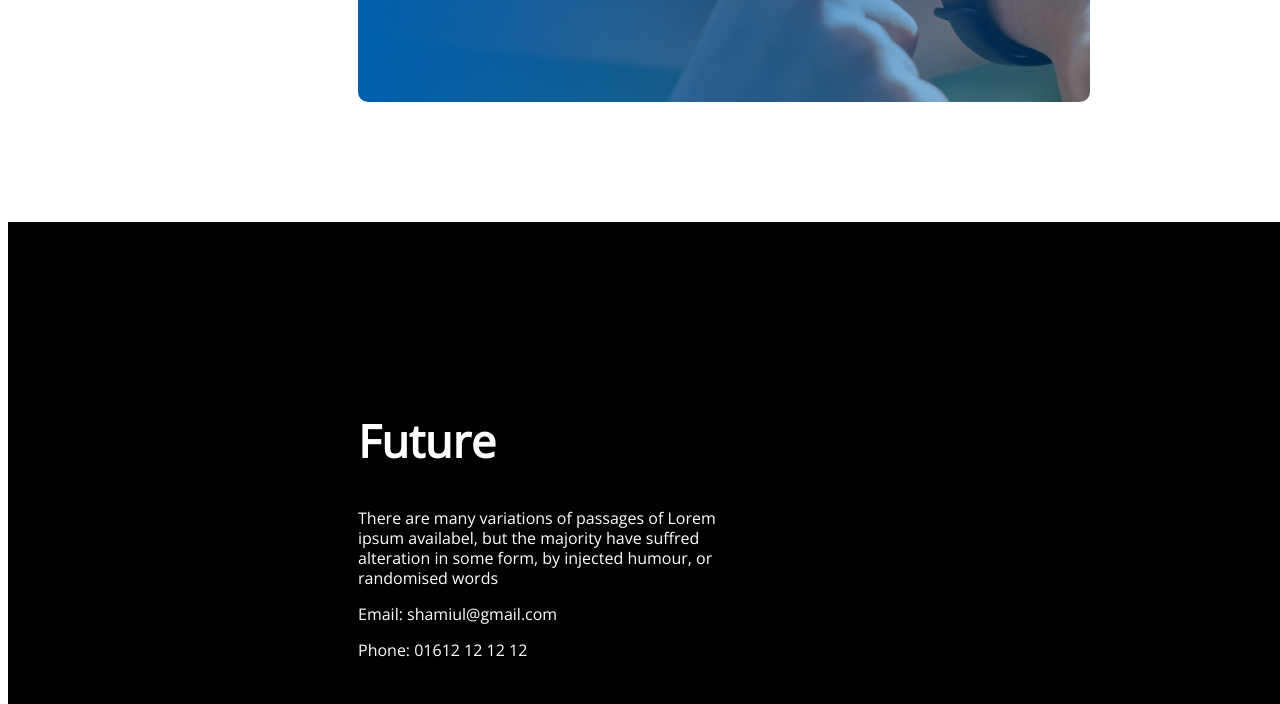
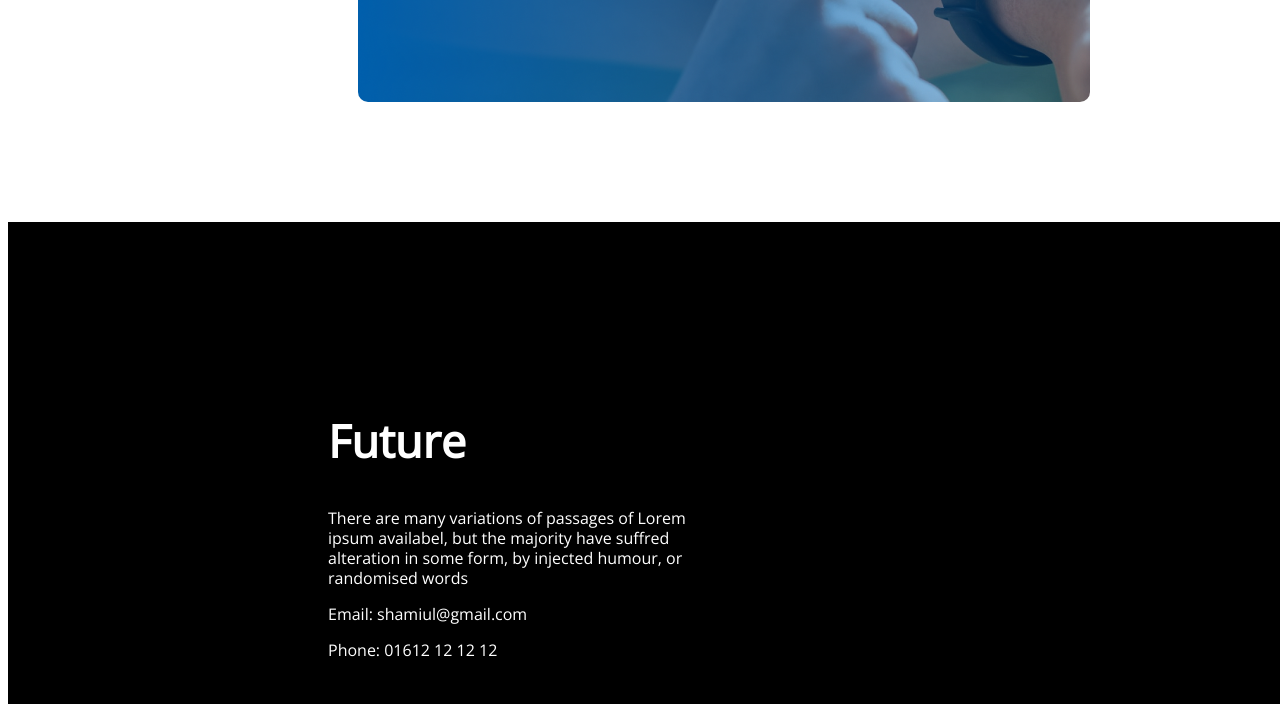
Before and after one commit to shamiulhaque1218/Assignment-01, a plain HTML site: page index.html in a window 1280 px wide. Shown: the part 2634-3338 px from the top of the page. Drawn offline with nearby package versions, Linux system fonts and the light colour scheme.

Commit message:
assignment

```diff
--- a/styles/website.css
+++ b/styles/website.css
@@ -219,7 +219,7 @@ nav li {
     color:  #FFFFFF;
     width: 1600px;
     height: 300px;
-    padding: 130px 50px;
+    padding: 130px 20px;
 
 }
 .footer-file{
@@ -267,88 +267,3 @@ nav li {
     padding: 10px 25px;
     border-radius: 8px;
 }
-
-
-
-
-
-
-
-
-
-/*
-.footer-section{
-    background-color: #333;
-    height: 400px;
-    padding:100px 0px;
-    margin-top: 100px;
-}
-.footer-content{
-    width: 80%;
-    margin: auto;
-    display: flex;
-    flex-direction: row;
-    justify-content: space-around;
-
-}
-.footer-left{
-    width: 40%;
-    color: white;
-}
-.footer-left h1{
-    font-family:'palo', Calibri, 'Trebuchet MS', sans-serif;
-}
-.footer-left p{
-    font-family:'palo', Calibri, 'Trebuchet MS', sans-serif;
-    margin-bottom: 3px;
-}
-.social-media a{
-    float: left;
-    background-color: white;
-    border-radius: 50%;
-    margin-right: 10px;
-    font-family:'palo', Calibri, 'Trebuchet MS', sans-serif;
-}
-
-.footer-right{
-    width: 50%;
-    padding-left:200px;
-}
-.footer-right h1{
-    color: white;
-    font-size: 24px;
-    font-family:'palo', Calibri, 'Trebuchet MS', sans-serif;
-}
-form input{
-    height: 35px;
-    width: 200px;
-    outline:none;
-    border:1px solid white;
-    border-radius: 5px;
-    margin-bottom: 20px;
-    padding:0px 20px;
-    background: transparent;
-
-} */
-
-
-
-/*
-.submit{
-    padding: 10px 20px;
-    background-color: white;
-    color: orange;
-    border:none;
-    outline: none;
-    border-radius: 5px;
-    font-family:'palo', Calibri, 'Trebuchet MS', sans-serif;
-}
-.submit:hover{
-    background-color: orangered;
-    color: rgb(255, 255, 255);
-}
-.footer-right a{
-    margin-top: 20px;
-    text-decoration: none;
-    font-family:'palo', Calibri, 'Trebuchet MS', sans-serif;
-} */
```
